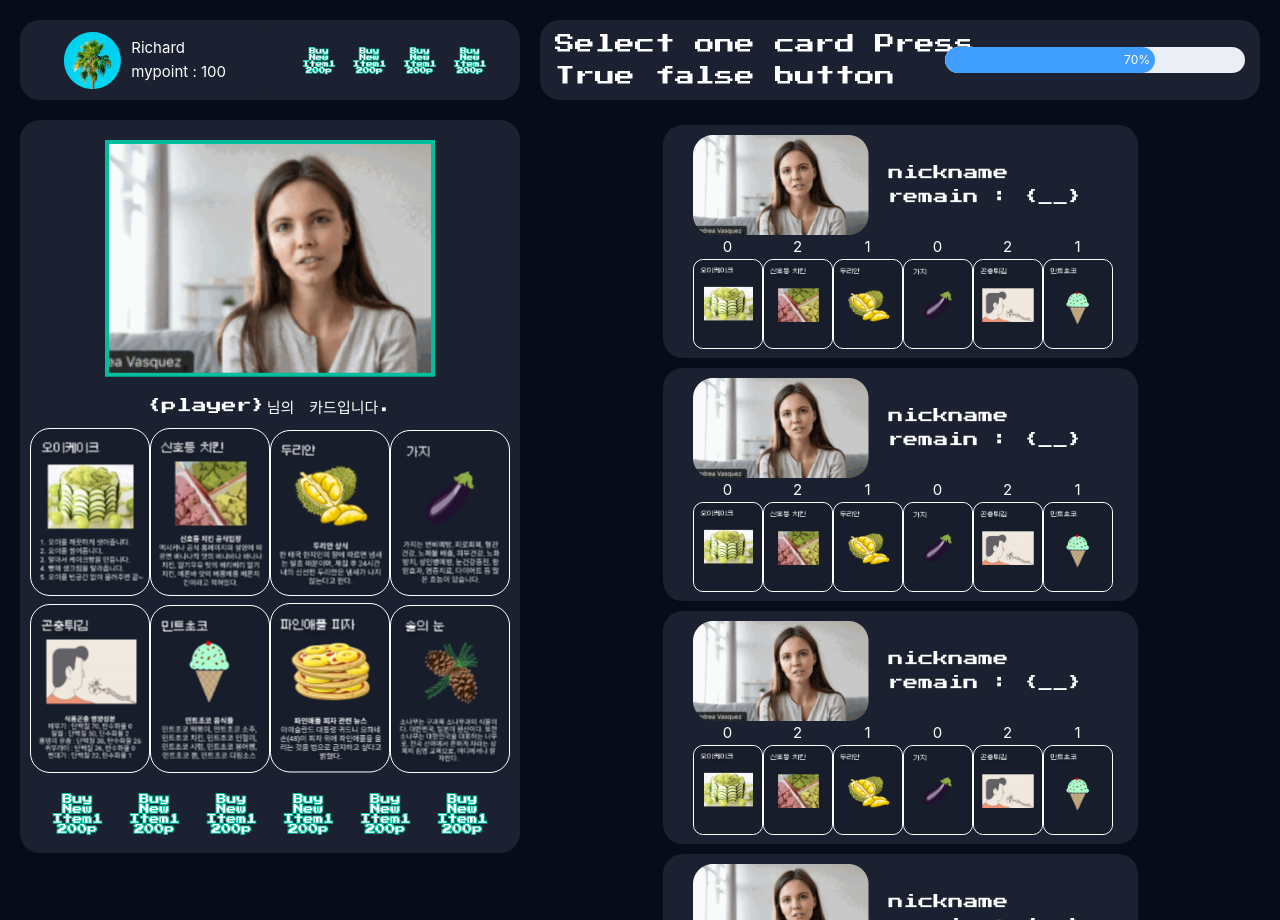
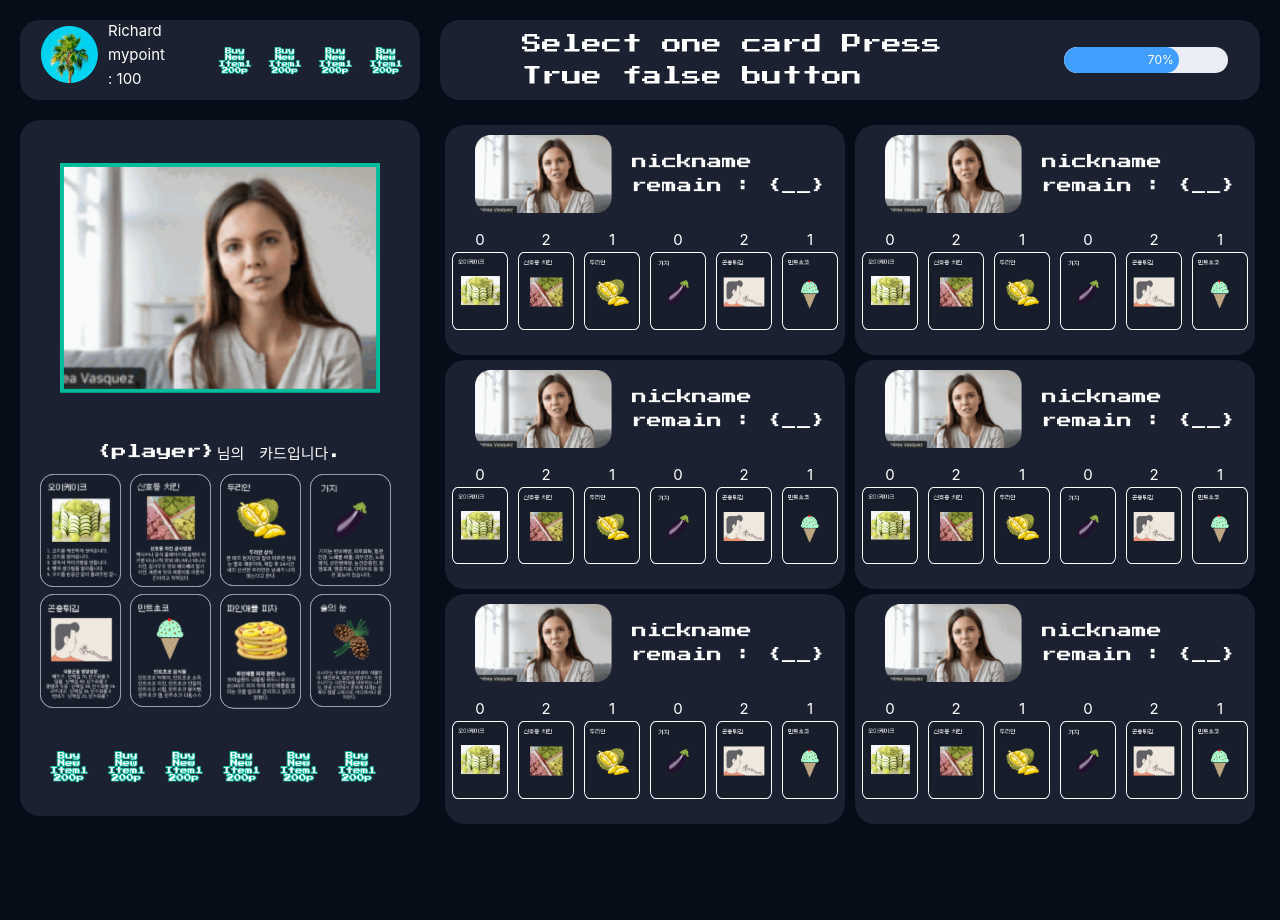
Before and after one commit to InSooBae/Catch-Prize, a Vue app in the folder frontend/: page /game in a window 1280 px wide. Built offline with nearby package versions, Linux system fonts and the light colour scheme.

Commit message:
feat: hobuho-poker layout finish

```diff
--- a/frontend/src/components/hobulho-game/HobulhoGame.vue
+++ b/frontend/src/components/hobulho-game/HobulhoGame.vue
@@ -39,11 +39,21 @@ export default {
 }
 .header-container{
   height: 100%;
+  width: 100%;
   margin-bottom: 20px;
 }
 .main-container{
-  height: 650px;
   display: flex;
   flex-direction: row;
 }
+.left-home{
+  width: 30%;
+  min-width: 400px;
+  min-height: 800px;
+}
+.right-home{
+  width: 70%;
+  margin-left: 20px;
+  min-height: 800px;
+}
 </style>
--- a/frontend/src/components/hobulho-game/header/GameGuide.vue
+++ b/frontend/src/components/hobulho-game/header/GameGuide.vue
@@ -15,6 +15,6 @@ export default {
   color: white;
   font-family: "PressStart2P";
   font-size: 10px;
-  width: 500px;
+  width: 100%;
 }
 </style>
--- a/frontend/src/components/hobulho-game/header/GameStatusHome.vue
+++ b/frontend/src/components/hobulho-game/header/GameStatusHome.vue
@@ -34,15 +34,16 @@ export default {
   background-color: #1B2130;
   border-radius: 20px;
   height: 100%;
-  width: 100%;
 }
 
 .timer{
+  width: 20%;
   position: absolute;
-  right: 15px;
+  right: 10%;
 }
 .guide{
+  width: 60%;
   position: absolute;
-  left: 15px;
+  left: 10%;
 }
 </style>
--- a/frontend/src/components/hobulho-game/header/HeaderHome.vue
+++ b/frontend/src/components/hobulho-game/header/HeaderHome.vue
@@ -1,6 +1,6 @@
 <template>
   <div class="header-home">
-    <div class="ingame-profile">
+    <div class="ingame-profile-a">
       <InGameProfile />
     </div>
     <div class="status-home">
@@ -23,19 +23,24 @@ export default {
 </script>
 
 <style scoped>
+.ingame-profile-a{
+  /* min-width: 500px; */
+  width: 30%;
+  min-width: 400px;
+}
+
 .header-home {
   position: relative;
-  /* background-size: cover; */
-  /* position: relative; */
   display: flex;
   height: 80px;
   margin-top: 20px;
+  width: 100%;
 }
 .status-home{
   position: relative;
-  right: 0px;
+  /* right: 0px; */
   height: 100%;
-  width: 100%;
+  width: 70%;
   margin-left: 20px;
 }
 </style>
--- a/frontend/src/components/hobulho-game/header/InGameProfile.vue
+++ b/frontend/src/components/hobulho-game/header/InGameProfile.vue
@@ -26,19 +26,17 @@ export default {
 .ingame-profile{
 
   height: 100%;
-  width: 500px;
-  background-size: cover;
+  width: 100%;
+  display: flex;
   background-color: #1B2130;
-  position: relative;
-  display: flex;
   border-radius: 20px;
 }
 .left-container{
-  position: relative;
   border: none;
   padding: 20px;
   display: flex;
   flex-direction: row;
+
 }
 .status-text{
   color: white;
--- a/frontend/src/components/hobulho-game/header/Timer.vue
+++ b/frontend/src/components/hobulho-game/header/Timer.vue
@@ -1,20 +1,19 @@
 <template>
   <div class="time-progress">
     <el-progress :text-inside="true" :stroke-width="26" :percentage="70" />
-
   </div>
 </template>
 
 <script>
 export default {
   name: "timer",
-}
+};
 </script>
 
 <style scoped>
+
 .time-progress .el-progress--line {
   margin-left: 50px;
-  width: 300px;
+  width: 100%;
 }
-
 </style>
--- a/frontend/src/components/hobulho-game/main/ItemShopBar.vue
+++ b/frontend/src/components/hobulho-game/main/ItemShopBar.vue
@@ -1,26 +1,45 @@
 <template>
   <div class="itemshop-container">
-    <img src="../assets/loginButton.png" alt="">
-    <img src="../assets/loginButton.png" alt="">
-    <img src="../assets/loginButton.png" alt="">
-    <img src="../assets/loginButton.png" alt="">
-    <img src="../assets/loginButton.png" alt="">
-    <img src="../assets/loginButton.png" alt="">
+    <div>
+      <img src="../assets/loginButton.png" alt="" />
+    </div>
+    <div>
+      <img src="../assets/loginButton.png" alt="" />
+    </div>
+    <div>
+      <img src="../assets/loginButton.png" alt="" />
+    </div>
+    <div>
+      <img src="../assets/loginButton.png" alt="" />
+    </div>
+    <div>
+      <img src="../assets/loginButton.png" alt="" />
+    </div>
+    <div>
+      <img src="../assets/loginButton.png" alt="" />
+    </div>
   </div>
 </template>
 
 <script>
-
 export default {
   name: "itemshop",
-  components:{
-
-  }
+  components: {},
 };
 </script>
 
 <style>
-.itemshop-container img{
-  /* max-width: 100px; */
+.itemshop-container {
+  display: flex;
+  flex-direction: row;
+  width: 100%;
+  height: 100%;
+}
+.itemshop-container div{
+  width: 16%;
+}
+.itemshop-container img {
+  width: 100%;
+  height: 100%;
 }
 </style>
--- a/frontend/src/components/hobulho-game/main/LargeScreen.vue
+++ b/frontend/src/components/hobulho-game/main/LargeScreen.vue
@@ -1,6 +1,6 @@
 <template>
   <div>
-    <img src="../assets/Person.png" alt="비디오">
+    <img class="large-face-cam" src="../assets/Person.png" alt="비디오">
   </div>
 </template>
 
@@ -14,5 +14,8 @@ export default {
 </script>
 
 <style>
-
+.large-face-cam{
+  width: 100%;
+  height: 100%;
+}
 </style>
--- a/frontend/src/components/hobulho-game/main/LeftHome.vue
+++ b/frontend/src/components/hobulho-game/main/LeftHome.vue
@@ -1,15 +1,15 @@
 <template>
   <div class="left-container">
-    <div><LargeScreen /></div>
-    <div><MyCards /></div>
-    <div><ItemShop /></div>
+    <div class="large-face-cam-wrapper"><LargeScreen /></div>
+    <div class="mycard-list"><MyCards /></div>
+    <div class="item-shop"><ItemShop /></div>
   </div>
 </template>
 
 <script>
 import ItemShop from "./ItemShopBar.vue";
 import LargeScreen from "./LargeScreen.vue";
-import MyCards from "./mycards.vue";
+import MyCards from "./Mycards.vue";
 
 export default {
   name: "left-home",
@@ -26,12 +26,25 @@ export default {
   padding-top: 20px;
   padding-bottom: 10px;
   background-color: #1b2130;
-  /* border: 1px solid white; */
   display: flex;
   flex-direction: column;
   border-radius: 20px;
-  width: 500px;
+  width: 100%;
+  height: 87%;
   align-items: center;
   justify-content: center;
 }
+.large-face-cam-wrapper{
+  height: 40%;
+  width: 80%;
+}
+.mycard-list{
+  width: 90%;
+  height: 45%;
+}
+.item-shop{
+  width: 90%;
+  height: 5%;
+  margin-top: 20px;
+}
 </style>
--- a/frontend/src/components/hobulho-game/main/Player.vue
+++ b/frontend/src/components/hobulho-game/main/Player.vue
@@ -57,8 +57,9 @@ export default {
 
 <style>
 .player-container{
-  width: 475px;
-  height: 233px;
+  width: 100%;
+  /* width: 100%; */
+  height: 100%;
   margin: 5px;
   padding-top: 10px;
   background-color: #1B2130;
@@ -67,29 +68,33 @@ export default {
 .status-container {
 
   margin-left: 30px;
+  padding-bottom: 10px;
+  height: 40%;
   display: flex;
   flex-direction: row;
 }
 .card{
+  margin: 5px;
+  width: 14%;
   display: flex;
   flex-direction: column;
   align-items: center;
 }
 .card-field {
-  margin-left: 30px;
+  height: 60%;
+  /* margin-left: 30px; */
   display: flex;
   flex-direction: row;
+  justify-content: center;
+  /* border: 1px solid white; */
 }
 .card-img {
-  border: 1px solid white;
-  border-radius: 10px;
-  width: 70px;
-  height: 90px;
+  width: 100%;
 }
 .card img{
-  border-radius: 10px;
+  border-radius: 10%;
   width: 100%;
-  height: 100%;
+  border: 1px solid white;
 }
 .num{
   color: white;
--- a/frontend/src/components/hobulho-game/main/PlayersHome.vue
+++ b/frontend/src/components/hobulho-game/main/PlayersHome.vue
@@ -1,11 +1,15 @@
 <template>
   <div class="players-container">
-    <div><Player/></div>
-    <div><Player/></div>
-    <div><Player/></div>
-    <div><Player/></div>
-    <div><Player/></div>
-    <div><Player/></div>
+    <div class="left-grid">
+      <div class="left-grid1"><Player /></div>
+      <div class="left-grid2"><Player /></div>
+      <div class="left-grid3"><Player /></div>
+    </div>
+    <div class="right-grid">
+      <div class="right-grid1"><Player /></div>
+      <div class="right-grid2"><Player /></div>
+      <div class="right-grid3"><Player /></div>
+    </div>
   </div>
 </template>
 
@@ -21,13 +25,45 @@ export default {
 </script>
 
 <style>
-.players-container{
-
-  margin-left: 20px;
+.players-container {
+  /* border: 1px solid white; */
+  width: 100%;
   display: flex;
   flex-wrap: wrap;
-  /* border: 1px solid white; */
   align-items: center;
   justify-content: center;
+  height: 87%;
+}
+.left-grid {
+  width: 50%;
+  height: 100%;
+  padding-right: 10px;
+}
+.right-grid {
+  width: 50%;
+  height: 100%;
+  padding-right: 10px;
+}
+.left-grid1 {
+  height: 33%;
+  margin-bottom: 5px;
+}
+.left-grid2 {
+  height: 33%;
+  margin-bottom: 5px;
+}
+.left-grid3 {
+  height: 33%;
+}
+.right-grid1 {
+  height: 33%;
+  margin-bottom: 5px;
+}
+.right-grid2 {
+  height: 33%;
+  margin-bottom: 5px;
+}
+.right-grid3 {
+  height: 33%;
 }
 </style>
--- a/frontend/src/components/hobulho-game/main/mycards.vue
+++ b/frontend/src/components/hobulho-game/main/mycards.vue
@@ -2,14 +2,34 @@
   <div class="mycards-container">
     <div class="text">{player}님의 카드입니다.</div>
     <div class="mycards-wrapper">
+      <div class="up-cards-wrapper">
+        <div>
           <img src="../assets/cake.svg" alt="오이케이크" />
+        </div>
+        <div>
           <img src="../assets/chicken.svg" alt="신호등치킨" />
+        </div>
+        <div>
           <img src="../assets/durian.svg" alt="두리안" />
+        </div>
+        <div>
           <img src="../assets/eggplant.svg" alt="가지" />
+        </div>
+      </div>
+      <div class="down-cards-wrapper">
+        <div>
           <img src="../assets/insect.svg" alt="곤충튀김" />
+        </div>
+        <div>
           <img src="../assets/mint.svg" alt="민트초코" />
+        </div>
+        <div>
           <img src="../assets/pizza.svg" alt="파인애플피자" />
+        </div>
+        <div>
           <img src="../assets/sol.svg" alt="솔의눈" />
+        </div>
+      </div>
     </div>
   </div>
 </template>
@@ -29,13 +49,44 @@ export default {
   align-items: center;
   justify-content: center;
 }
-.mycards-wrapper{
-  margin-left: 10px;
+.mycards-wrapper {
   margin-bottom: 10px;
+  width: 100%;
+  height: 90%;
+
+}
+.up-cards-wrapper{
+  display: flex;
+  flex-direction: row;
+  flex-wrap: wrap;
+  align-items: center;
+  justify-content: center;
+}
+.up-cards-wrapper div{
+  width: 25%;
+  height: 100%;
+}
+.up-cards-wrapper img{
+  width: 90%;
+  height: 100%;
+}
+.down-cards-wrapper{
+  display: flex;
+  flex-direction: row;
+  justify-content: center;
+}
+.down-cards-wrapper div{
+  width: 25%;
+  height: 100%;
+}
+.down-cards-wrapper img{
+  width: 90%;
+  height: 100%;
 }
 .text {
   margin-bottom: 10px;
   margin-top: 10px;
+  height: 10%;
   color: white;
   font-family: "PressStart2P";
 }
```
Lines whose indentation alone changed are shown as unchanged.
